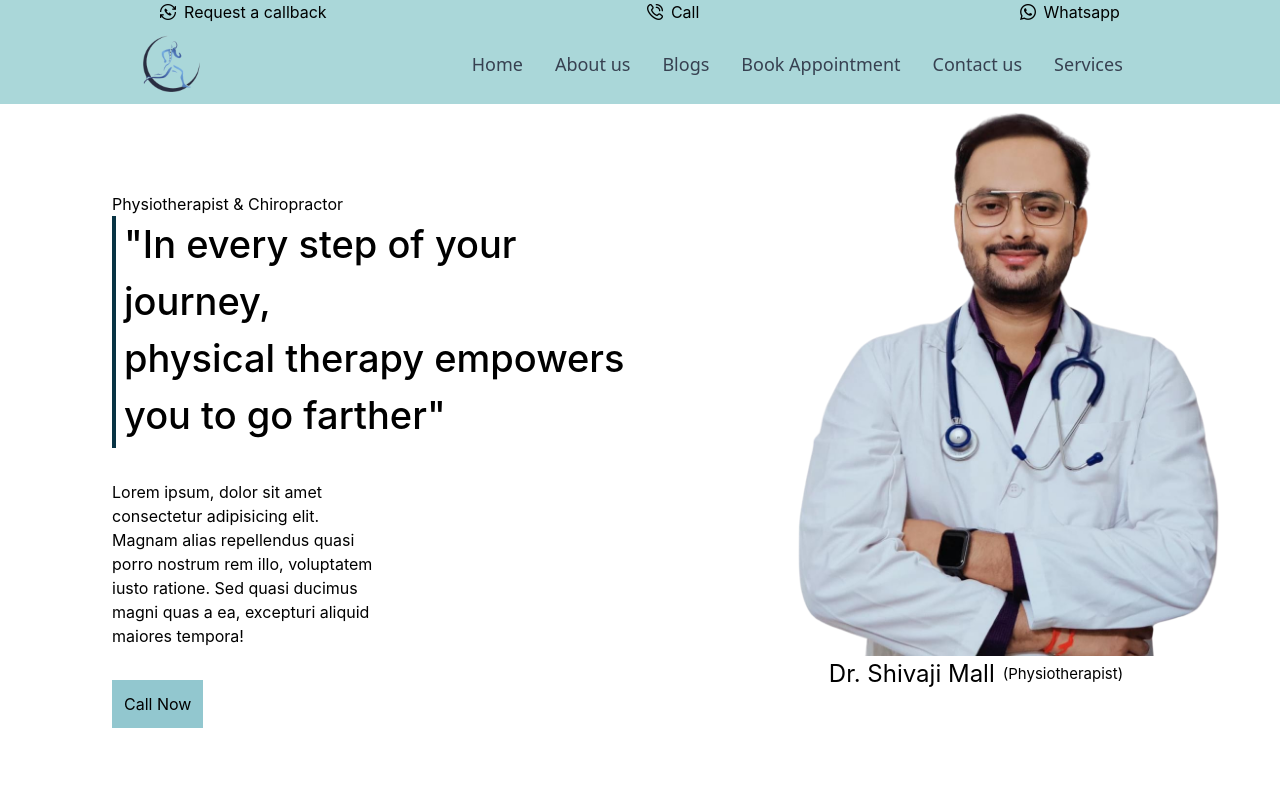
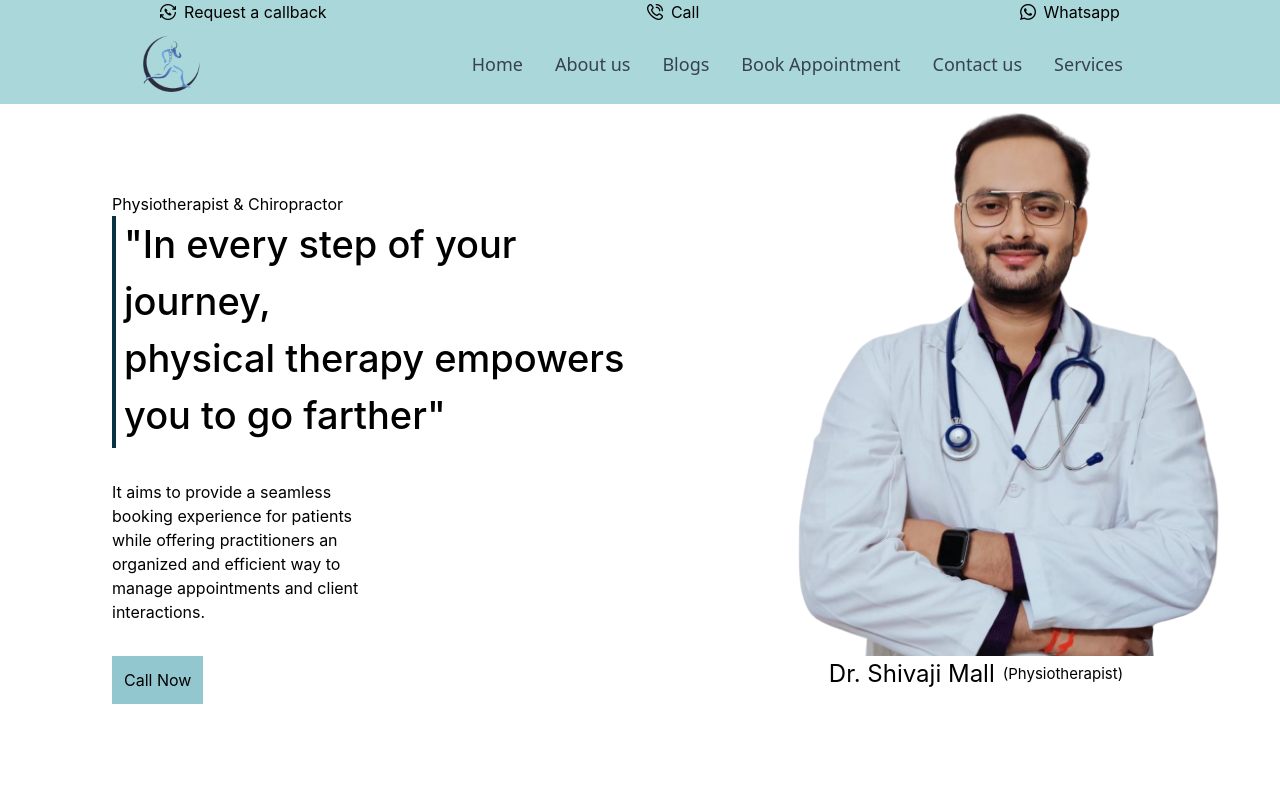
Before and after one commit to pranjalsingh03/vedantahealthcare, a React (Create React App) app: page / in a window 1280 px wide. Shown: the top 800 px of the page. Built offline with nearby package versions, Linux system fonts and the light colour scheme.

Commit message:
refactor: Update Hero component description

```diff
--- a/src/comp/Hero.js
+++ b/src/comp/Hero.js
@@ -10,7 +10,7 @@ function Hero(props) {
                         "In every step of your journey, <br /> physical therapy empowers you to go farther"
                     </h2>
                     <p className="about-cont pt-8 md:w-1/2 mx-auto md:mx-0 md:pt-8">
-                        Lorem ipsum, dolor sit amet consectetur adipisicing elit. Magnam alias repellendus quasi porro nostrum rem illo, voluptatem iusto ratione. Sed quasi ducimus magni quas a ea, excepturi aliquid maiores tempora!
+                    It aims to provide a seamless booking experience for patients while offering practitioners an organized and efficient way to manage appointments and client interactions.
                     </p>
                     <button className="bg-shiva p-3 rounded-full mt-8"><a href="+91xxxxxxx">Call Now</a></button>
                 </div>
```
